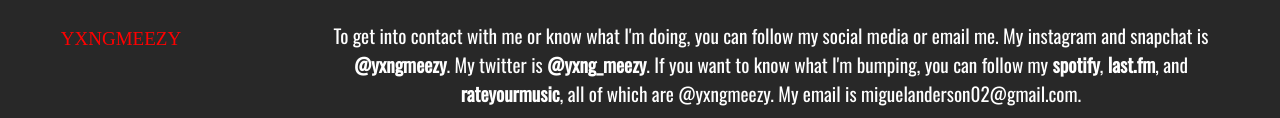
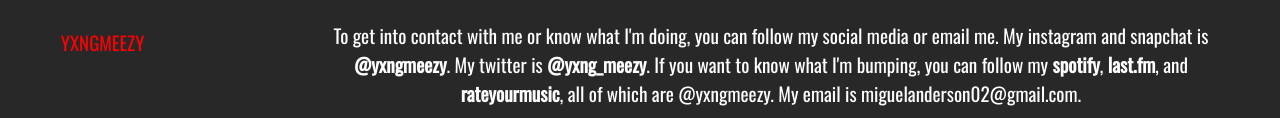
Before and after one commit to yxngmeezy/bio, a plain HTML site: page index.html in a window 1280 px wide. Shown: the part 541-659 px from the top of the page. Drawn offline with nearby package versions, Linux system fonts and the light colour scheme; a web font is replaced by a local one.

Commit message:
added more fonts so it can be used

```diff
--- a/style.css
+++ b/style.css
@@ -81,7 +81,7 @@ li a:hover:not(.active) {
 }
 /*YXNGMEEZY NAV*/
 #FONT {
-    font-family: 'Björk Handwriting';
+    font-family: 'Björk Handwriting', 'Oswald';
     font-size:19px;
     color:red;
 }
```
